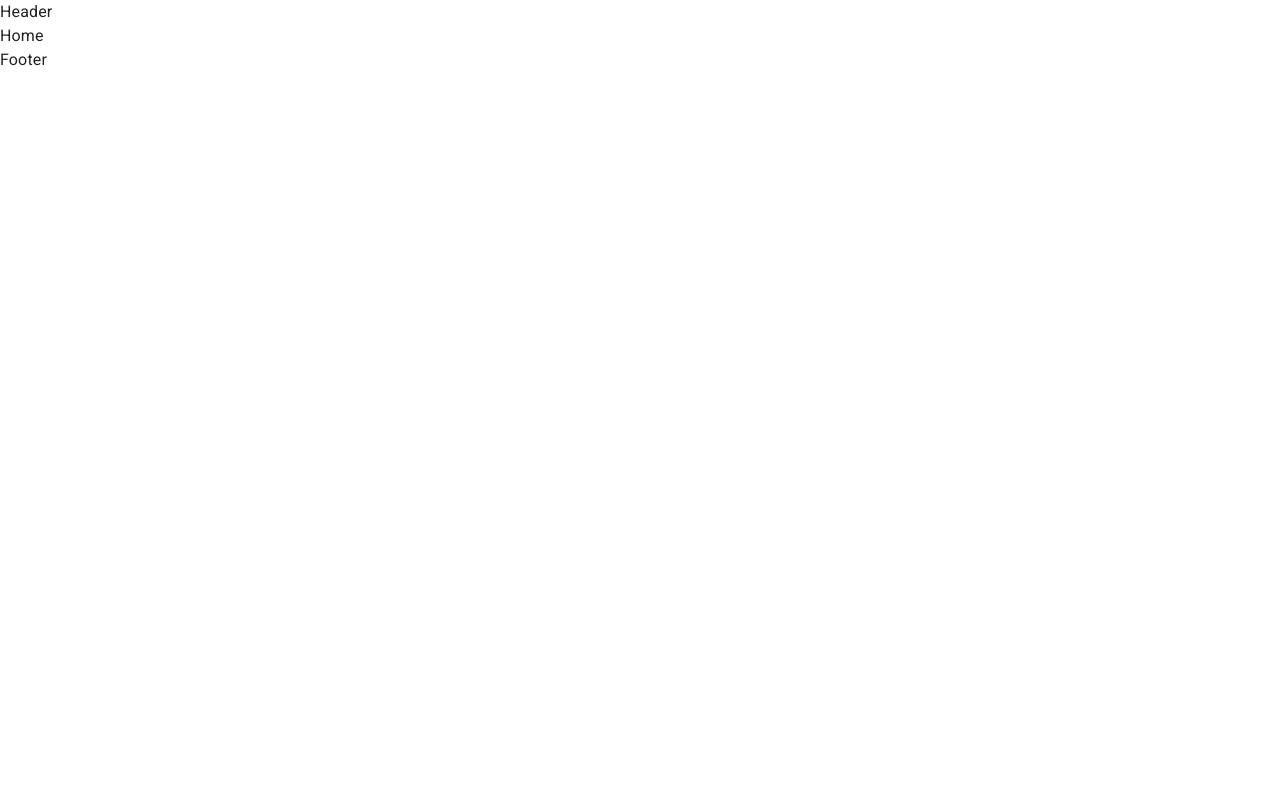
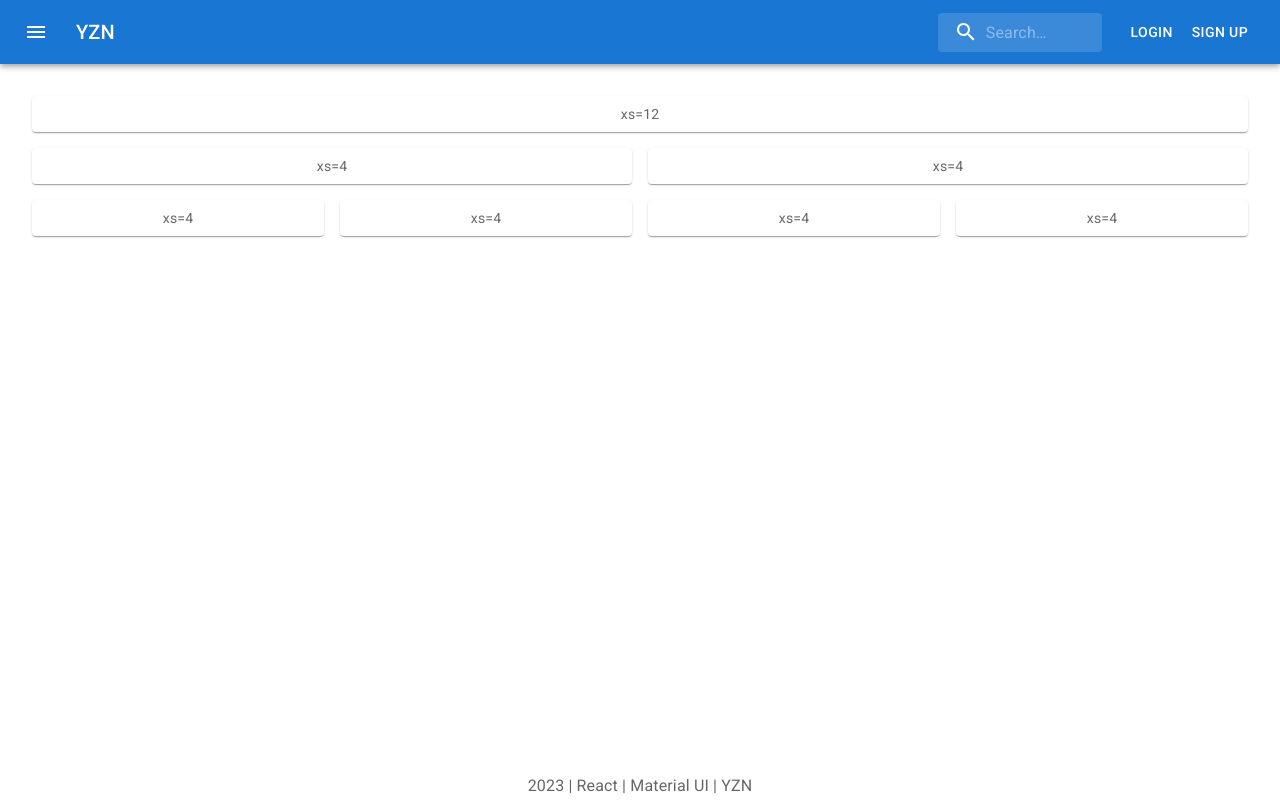
Before and after one commit to yznabuz/MUI-website-calculate-expences, a React (Create React App) app: page / in a window 1280 px wide. Built offline with nearby package versions, Linux system fonts and the light colour scheme.

Commit message:
add footer and header

```diff
--- a/src/App.js
+++ b/src/App.js
@@ -7,11 +7,15 @@ import {
 import Root from "./Pages/Root";
 import Home from "./Pages/Home/Home.jsx";
 import Notfound from "./Pages/Notfound";
+import Login from "./Pages/Auth/Login";
+import Signup from "./Pages/Auth/Signup";
 
 const router = createBrowserRouter(
   createRoutesFromElements(
     <Route path="/" element={<Root />}>
       <Route index element={<Home />} />
+      <Route path="/login" element={<Login />} />
+      <Route path="/signup" element={<Signup />} />
       <Route path="*" element={<Notfound />} />
     </Route>
   )
--- /dev/null
+++ b/src/Pages/Auth/Login.jsx
@@ -0,0 +1,5 @@
+const Login = () => {
+  return <div>Log In</div>;
+};
+
+export default Login;
--- /dev/null
+++ b/src/Pages/Auth/Signup.jsx
@@ -0,0 +1,5 @@
+const Signup = () => {
+  return <div>Sign Up</div>;
+};
+
+export default Signup;
--- /dev/null
+++ b/src/Pages/Components/Footer.jsx
@@ -0,0 +1,27 @@
+import { Box, Container, Grid, Typography } from "@mui/material";
+
+export default function Footer() {
+  return (
+    <div>
+      <Box
+        sx={{
+          width: "100%",
+          height: "auto",
+          position: "absolute",
+          bottom: "0",
+        }}
+      >
+        <Container maxWidth="lg">
+          <Grid container direction="column" alignItems="center">
+            <Grid item xs={12}></Grid>
+            <Grid item xs={12}>
+              <Typography color="textSecondary" variant="subtitle1">
+                {`${new Date().getFullYear()} | React | Material UI | YZN `}
+              </Typography>
+            </Grid>
+          </Grid>
+        </Container>
+      </Box>
+    </div>
+  );
+}
--- /dev/null
+++ b/src/Pages/Components/Header.css
@@ -0,0 +1,4 @@
+.btn {
+  text-decoration: none;
+  color: inherit;
+}
--- a/src/Pages/Components/Header.jsx
+++ b/src/Pages/Components/Header.jsx
@@ -1,3 +1,109 @@
+import * as React from "react";
+import { styled, alpha } from "@mui/material/styles";
+import AppBar from "@mui/material/AppBar";
+import Box from "@mui/material/Box";
+import Toolbar from "@mui/material/Toolbar";
+import IconButton from "@mui/material/IconButton";
+import Typography from "@mui/material/Typography";
+import InputBase from "@mui/material/InputBase";
+import MenuIcon from "@mui/icons-material/Menu";
+import SearchIcon from "@mui/icons-material/Search";
+import { Button } from "@mui/material";
+import { Link } from "react-router-dom";
+
+const Search = styled("div")(({ theme }) => ({
+  position: "relative",
+  borderRadius: theme.shape.borderRadius,
+  backgroundColor: alpha(theme.palette.common.white, 0.15),
+  "&:hover": {
+    backgroundColor: alpha(theme.palette.common.white, 0.25),
+  },
+  marginLeft: 0,
+  width: "100%",
+  [theme.breakpoints.up("sm")]: {
+    marginLeft: theme.spacing(1),
+    width: "auto",
+  },
+}));
+
+const SearchIconWrapper = styled("div")(({ theme }) => ({
+  padding: theme.spacing(0, 2),
+  height: "100%",
+  position: "absolute",
+  pointerEvents: "none",
+  display: "flex",
+  alignItems: "center",
+  justifyContent: "center",
+}));
+
+const StyledInputBase = styled(InputBase)(({ theme }) => ({
+  color: "inherit",
+  "& .MuiInputBase-input": {
+    padding: theme.spacing(1, 1, 1, 0),
+    // vertical padding + font size from searchIcon
+    paddingLeft: `calc(1em + ${theme.spacing(4)})`,
+    transition: theme.transitions.create("width"),
+    width: "100%",
+    [theme.breakpoints.up("sm")]: {
+      width: "12ch",
+      "&:focus": {
+        width: "20ch",
+      },
+    },
+  },
+}));
+
 export default function Header() {
-  return <div>Header</div>;
+  return (
+    <Box sx={{ flexGrow: 1 }}>
+      <AppBar position="static">
+        <Toolbar>
+          <IconButton
+            size="large"
+            edge="start"
+            color="inherit"
+            aria-label="open drawer"
+            sx={{ mr: 2 }}
+          >
+            <MenuIcon />
+          </IconButton>
+          <Typography
+            variant="h6"
+            noWrap
+            component="div"
+            sx={{ flexGrow: 1, display: { xs: "none", sm: "block" } }}
+          >
+            YZN
+          </Typography>
+          <Search sx={{ mr: "18px" }}>
+            <SearchIconWrapper>
+              <SearchIcon />
+            </SearchIconWrapper>
+            <StyledInputBase
+              placeholder="Search…"
+              inputProps={{ "aria-label": "search" }}
+            />
+          </Search>
+          <Link to={"/Login"}>
+            <Button
+              sx={{ textDecoration: "none", color: "white" }}
+              className="btn"
+              color="inherit"
+            >
+              Login
+            </Button>
+          </Link>
+          <Link to={"/Signup"}>
+            <Button
+              sx={{ textDecoration: "none", color: "white" }}
+              className="btn"
+              color="inherit"
+            >
+              Sign Up
+            </Button>
+          </Link>
+        </Toolbar>
+      </AppBar>
+    </Box>
+  );
 }
--- a/src/Pages/Components/SideBar.jsx
+++ /dev/null
@@ -1,3 +0,0 @@
-export default function Footer() {
-  return <div>Footer</div>;
-}
--- a/src/Pages/Home/Home.jsx
+++ b/src/Pages/Home/Home.jsx
@@ -1,7 +1,48 @@
 import "./Home.css";
+import * as React from "react";
+import { styled } from "@mui/material/styles";
+import Box from "@mui/material/Box";
+import Paper from "@mui/material/Paper";
+import Grid from "@mui/material/Grid";
+
+const Item = styled(Paper)(({ theme }) => ({
+  backgroundColor: theme.palette.mode === "dark" ? "#1A2027" : "#fff",
+  ...theme.typography.body2,
+  padding: theme.spacing(1),
+  textAlign: "center",
+  color: theme.palette.text.secondary,
+}));
 
 const Home = () => {
-  return <div>Home</div>;
+  return (
+    <div>
+      <Box sx={{ flexGrow: 1, m: "32px" }}>
+        <Grid container spacing={2}>
+          <Grid item xs={12}>
+            <Item>xs=12</Item>
+          </Grid>
+          <Grid item xs={6}>
+            <Item>xs=4</Item>
+          </Grid>
+          <Grid item xs={6}>
+            <Item>xs=4</Item>
+          </Grid>
+          <Grid item xs={6} sm={3}>
+            <Item>xs=4</Item>
+          </Grid>
+          <Grid item xs={6} sm={3}>
+            <Item>xs=4</Item>
+          </Grid>
+          <Grid item xs={6} sm={3}>
+            <Item>xs=4</Item>
+          </Grid>
+          <Grid item xs={6} sm={3}>
+            <Item>xs=4</Item>
+          </Grid>
+        </Grid>
+      </Box>
+    </div>
+  );
 };
 
 export default Home;
--- a/src/Pages/Root.jsx
+++ b/src/Pages/Root.jsx
@@ -4,7 +4,7 @@ import { Box, CssBaseline, createTheme } from "@mui/material";
 // import { ThemeProvider } from "@emotion/react";
 import { useMemo, useState } from "react";
 import getDesignTokens from "../Style/Theme";
-import Footer from "./Components/SideBar";
+import Footer from "./Components/Footer";
 
 export default function Root() {
   const [mode, setMode] = useState(
```
